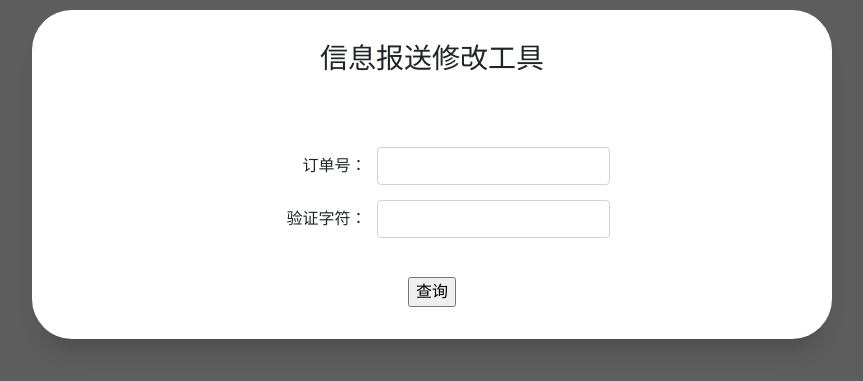
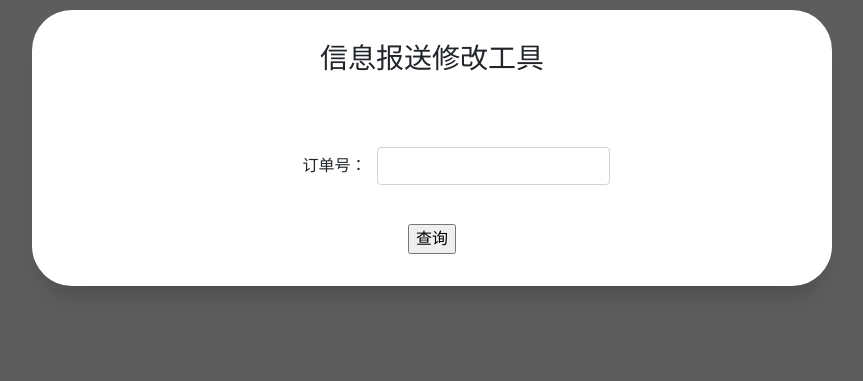
Before and after one commit to hoke58/mvopsweb, a Flask app: page / in a window 1280 px wide. Shown: the top 381 px of the page, without its empty margins (208-1071 px from the left). Run offline with Flask 3, Linux system fonts and the light colour scheme; some libraries are stand-ins or nearby versions.

```diff
--- a/templates/index.html
+++ b/templates/index.html
@@ -25,16 +25,16 @@
             </div>
 
         </div>
-        <div class="form-item">
-            <label class="form-item-label" >验证字符：</label>
-            <div class="form-item-content">
-                <input
-                    class="form-control"
-                    type="text"
-                    name="verify"
-                />
-            </div>
-        </div>
+{#        <div class="form-item">#}
+{#            <label class="form-item-label" >验证字符：</label>#}
+{#            <div class="form-item-content">#}
+{#                <input#}
+{#                    class="form-control"#}
+{#                    type="text"#}
+{#                    name="verify"#}
+{#                />#}
+{#            </div>#}
+{#        </div>#}
         <br>
         <input type="submit" value="查询">
     </form>
```
Also changed, not shown: templates/results.html (+8 -15 lines).
